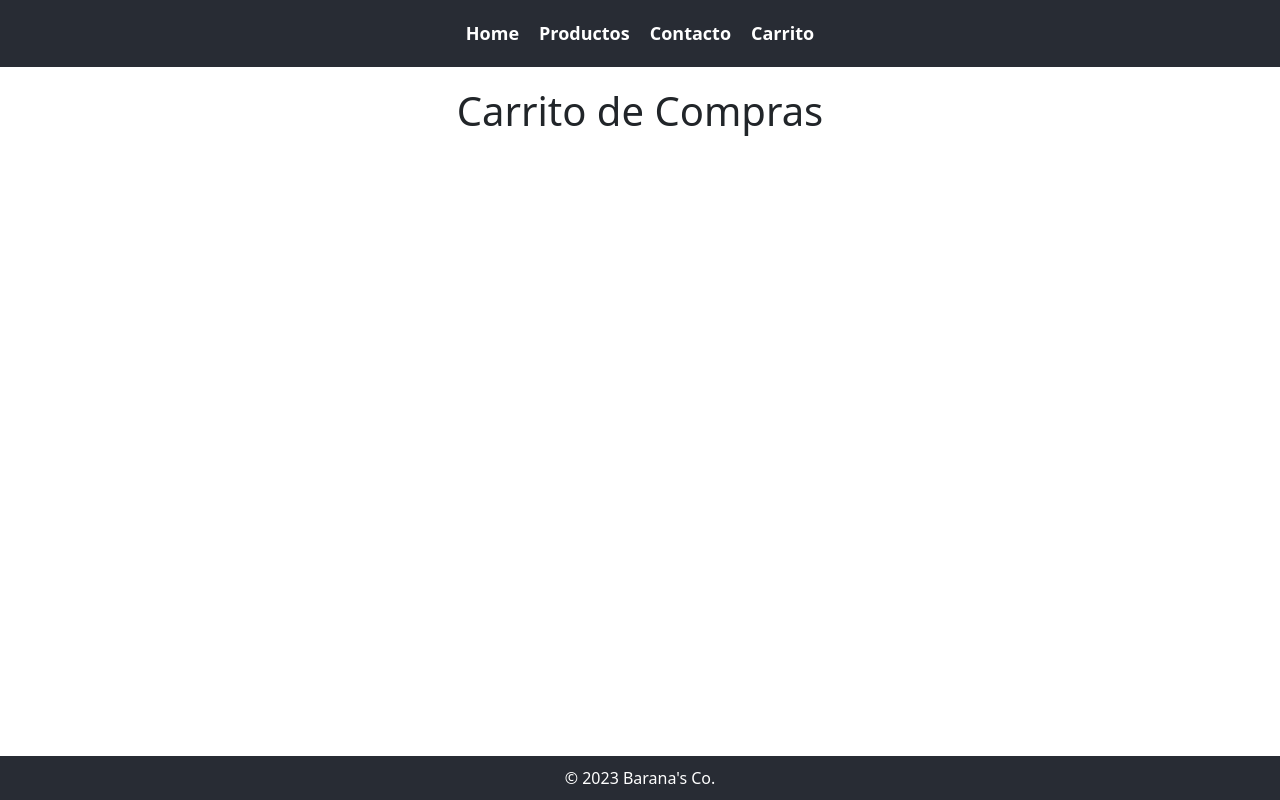
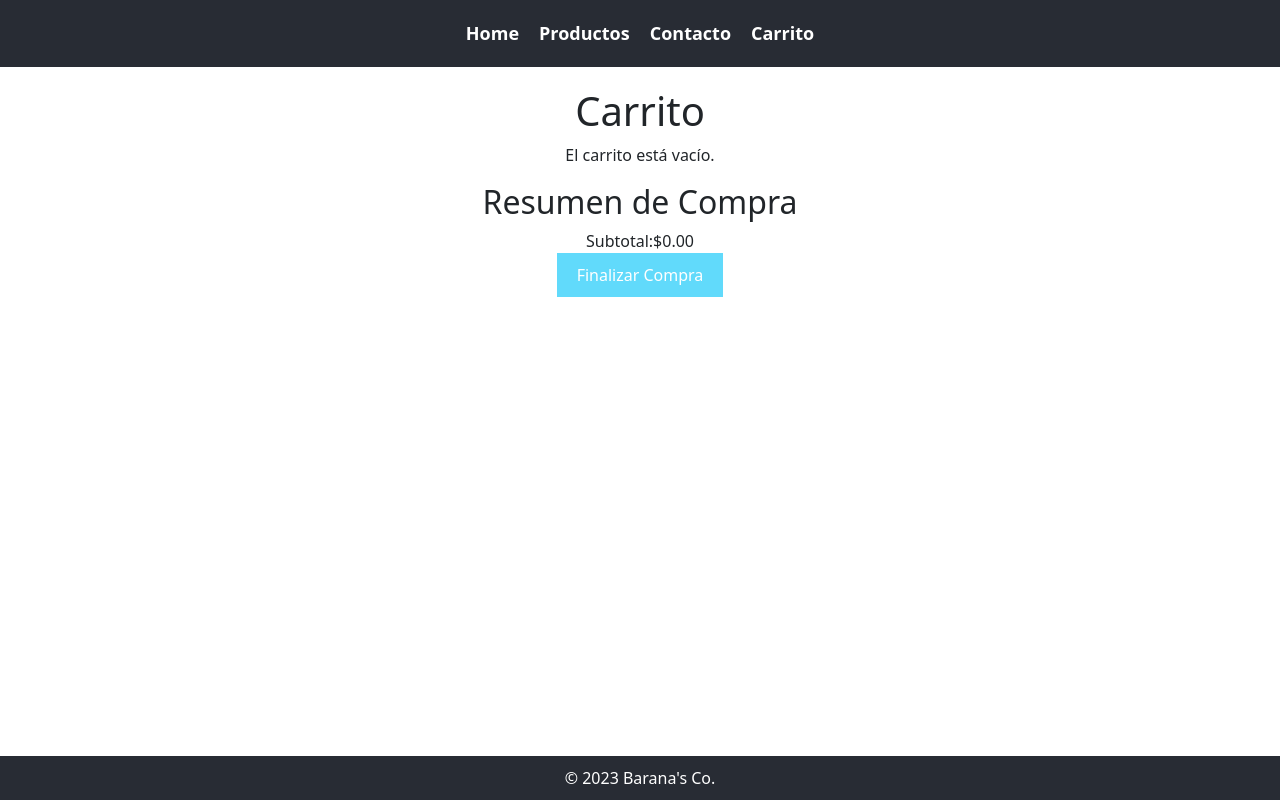
Before and after one commit to thiagobaran/TP7, a React (Create React App) app: page /carrito in a window 1280 px wide. Built offline with nearby package versions, Linux system fonts and the light colour scheme.

Commit message:
casi terminado

```diff
--- a/package.json
+++ b/package.json
@@ -11,6 +11,7 @@
     "@testing-library/user-event": "^13.5.0",
     "axios": "^1.4.0",
     "bootstrap": "^5.3.1",
+    "prop-types": "^15.8.1",
     "react": "^18.2.0",
     "react-bootstrap": "^2.8.0",
     "react-dom": "^18.2.0",
--- a/src/App.js
+++ b/src/App.js
@@ -40,7 +40,7 @@ function App() {
               <Route path="/productos" element={<Productos />} />
               <Route path="/productos/:id" element={<DetalleProducto />} />
               <Route path="/contacto" element={<Contacto />} />
-              <Route path="/carrito" element={<Carrito />} /> {/* Agrega la ruta para el Carrito */}
+              <Route path="/carrito" element={<Carrito />} />
             </Routes>
           </main>
           <footer className="App-footer">
--- a/src/CarritoContext.js
+++ b/src/CarritoContext.js
@@ -18,6 +18,11 @@ export const CarritoProvider = ({ children }) => {
     setCarrito(nuevoCarrito);
   };
 
+  const eliminarDelCarrito = (productoId) => {
+    const nuevoCarrito = carrito.filter((producto) => producto.id !== productoId);
+    setCarrito(nuevoCarrito);
+  };
+
   const toggleCarrito = () => {
     setMostrarCarrito(!mostrarCarrito);
   };
@@ -25,8 +30,9 @@ export const CarritoProvider = ({ children }) => {
   const value = {
     carrito,
     agregarAlCarrito,
-    mostrarCarrito, // Agrega mostrarCarrito al contexto
-    toggleCarrito, // Agrega toggleCarrito al contexto
+    eliminarDelCarrito,
+    mostrarCarrito,
+    toggleCarrito,
   };
 
   return (
--- a/src/Paginas/CarritoModal.css
+++ b/src/Paginas/CarritoModal.css
@@ -1,31 +1,59 @@
-.carrito-modal {
-    display: none;
-    position: fixed;
-    top: 0;
-    left: 0;
-    width: 100%;
-    height: 100%;
-    background-color: rgba(0, 0, 0, 0.5);
-    justify-content: center;
-    align-items: center;
-  }
-
+/* Establece la anchura del modal al 100% */
 .modal-content {
   background-color: white;
   padding: 20px;
   border-radius: 5px;
   box-shadow: 0px 0px 10px rgba(0, 0, 0, 0.2);
+  width: 100%; /* Ocupa todo el ancho de la pantalla */
+  max-width: none; /* No establezca una anchura máxima */
+  overflow-x: auto; /* Habilita desplazamiento horizontal si es necesario */
+  display: flex; /* Agrega display flex para centrado vertical */
+  justify-content: space-between; /* Espacio entre los dos contenedores */
+  align-items: center; /* Centra verticalmente el contenido */
 }
 
-  .visible {
-    display: flex;
+/* Establece la anchura de la tabla al 70% */
+.carrito-table {
+  width: 70%;
+  border-collapse: collapse;
 }
 
-  .close-button {
-    position: absolute;
-    top: 10px;
-    right: 10px;
-    background-color: transparent;
-    border: none;
+/* Establece la anchura del contenedor de resumen al 30% */
+.carrito-resumen {
+  width: 30%;
+  background-color: #f2f2f2;
+  padding: 20px;
+  border-radius: 5px;
+}
+
+.carrito-table th,
+.carrito-table td {
+  padding: 10px;
+  text-align: left;
+  border-bottom: 1px solid #ddd;
+}
+
+.carrito-table th {
+  background-color: #f2f2f2;
+  font-weight: bold;
+}
+
+.eliminar-icon {
   cursor: pointer;
 }
+
+.subtotal {
+  display: flex;
+  justify-content: space-between;
+  margin-bottom: 10px;
+}
+
+.finalizar-compra {
+  background-color: #007bff;
+  color: #fff;
+  padding: 10px 20px;
+  border: none;
+  border-radius: 5px;
+  cursor: pointer;
+  width: 100%;
+}
--- a/src/Paginas/CarritoModal.js
+++ b/src/Paginas/CarritoModal.js
@@ -1,22 +1,98 @@
-// Carrito.js
-import React from 'react';
-import { useCarrito } from '../CarritoContext';
+import React from "react";
+import { useCarrito } from "../CarritoContext";
+import { FontAwesomeIcon } from "@fortawesome/react-fontawesome";
+import { faTrash } from "@fortawesome/free-solid-svg-icons";
+import PropTypes from "prop-types"; // Importa PropTypes
 
 const Carrito = () => {
-  const { carrito } = useCarrito();
+  const { carrito, eliminarDelCarrito } = useCarrito();
+
+  const handleEliminarDelCarrito = (productoId) => {
+    eliminarDelCarrito(productoId);
+  };
+
+  const calcularPrecioConDescuento = (precio, descuento) => {
+    const precioConDescuento = precio - precio * (descuento / 100);
+    return precioConDescuento.toFixed(2); // Redondear a 2 decimales
+  };
+
+  const calcularPrecioTotal = () => {
+    let total = 0;
+    carrito.forEach((producto) => {
+      total += parseFloat(
+        calcularPrecioConDescuento(
+          producto.price,
+          producto.discountPercentage
+        )
+      );
+    });
+    return total.toFixed(2);
+  };
 
   return (
-    <div>
-      <h1>Carrito de Compras</h1>
-      <ul>
-        {carrito.map((producto) => (
-          <li key={producto.id}>
-            <span>{producto.title}</span> {/* Cambia 'producto.nombre' por 'producto.title' */}
-          </li>
-        ))}
-      </ul>
+    <div className="carrito-modal">
+      <div className="modal-content">
+        <h1>Carrito</h1>
+        <div className="carrito-productos">
+          {carrito.length === 0 ? (
+            <p>El carrito está vacío.</p>
+          ) : (
+            <table className="carrito-table">
+              <thead>
+                <tr>
+                  <th>Imagen</th>
+                  <th>Nombre</th>
+                  <th>Precio</th>
+                  <th>Eliminar</th>
+                </tr>
+              </thead>
+              <tbody>
+                {carrito.map((producto) => (
+                  <tr key={producto.id}>
+                    <td>
+                      <img
+                        src={producto.images[0]}
+                        alt=""
+                        style={{ height: "130px", width: "auto" }}
+                      />
+                    </td>
+                    <td>{producto.title}</td>
+                    <td>
+                      $
+                      {calcularPrecioConDescuento(
+                        producto.price,
+                        producto.discountPercentage
+                      )}
+                    </td>
+                    <td>
+                      <FontAwesomeIcon
+                        icon={faTrash}
+                        className="eliminar-icon"
+                        onClick={() => handleEliminarDelCarrito(producto.id)}
+                      />
+                    </td>
+                  </tr>
+                ))}
+              </tbody>
+            </table>
+          )}
+        </div>
+        <div className="carrito-resumen">
+          <h2>Resumen de Compra</h2>
+          <div className="subtotal">
+            <span>Subtotal:</span>
+            <span>${calcularPrecioTotal()}</span>
+          </div>
+          <button className="finalizar-compra">Finalizar Compra</button>
+        </div>
+      </div>
     </div>
   );
 };
 
+Carrito.propTypes = {
+  eliminarDelCarrito: PropTypes.func.isRequired,
+  carrito: PropTypes.array.isRequired,
+};
+
 export default Carrito;
--- a/src/Paginas/DetalleProducto.js
+++ b/src/Paginas/DetalleProducto.js
@@ -4,15 +4,15 @@ import axios from 'axios';
 import { Carousel } from 'react-bootstrap';
 import './DetalleProducto.css';
 import { useCarrito } from '../CarritoContext';
+import PropTypes from 'prop-types'; // Importa PropTypes
 
 const DetalleProducto = () => {
   const { id } = useParams();
   const [producto, setProducto] = useState(null);
-  const { agregarAlCarrito } = useCarrito();
+  const { agregarAlCarrito, carrito, eliminarDelCarrito } = useCarrito();
 
   useEffect(() => {
-    axios
-      .get(`https://dummyjson.com/products/${id}`)
+    axios.get(`https://dummyjson.com/products/${id}`)
       .then((res) => {
         setProducto(res.data);
       })
@@ -24,7 +24,13 @@ const DetalleProducto = () => {
   const handleAgregarAlCarrito = () => {
     if (producto) {
       agregarAlCarrito(producto);
-      console.log('Producto agregado al carrito:', producto); // Agrega un console log para verificar si se agrega el producto
+      console.log('Producto agregado al carrito:', producto);
+    }
+  };
+
+  const handleEliminarDelCarrito = () => {
+    if (producto) {
+      eliminarDelCarrito(producto.id);
     }
   };
 
@@ -45,8 +51,8 @@ const DetalleProducto = () => {
         <p>Quedan {stock} unidades</p>
         <p>Marca: {brand}</p>
         <p>Categoría: {category}</p>
-        <button onClick={handleAgregarAlCarrito}>Añadir al Carrito</button> {/* Botón para agregar al carrito */}
-        </div>
+        <button onClick={handleAgregarAlCarrito}>Añadir al Carrito</button>
+      </div>
       <div className="producto-carrousel">
         <Carousel>
           {images.map((image, index) => (
@@ -59,5 +65,10 @@ const DetalleProducto = () => {
     </div>
   );
 };
+DetalleProducto.propTypes = {
+  agregarAlCarrito: PropTypes.func.isRequired,
+  carrito: PropTypes.array.isRequired,
+  eliminarDelCarrito: PropTypes.func.isRequired,
+};
 
 export default DetalleProducto;
--- a/src/Paginas/Home.js
+++ b/src/Paginas/Home.js
@@ -1,12 +1,13 @@
 import React, { useEffect, useState } from 'react';
 import axios from 'axios';
 import { Carousel } from 'react-bootstrap';
-import { useCarrito } from '../CarritoContext'; // Importa el contexto del carrito
+import { useCarrito } from '../CarritoContext';
 import { FontAwesomeIcon } from '@fortawesome/react-fontawesome';
 import { faCheckCircle } from '@fortawesome/free-solid-svg-icons';
+import PropTypes from 'prop-types'; // Importa PropTypes
 
 const Home = () => {
-  const { carrito } = useCarrito(); // Obtén el carrito desde el contexto
+  const { carrito } = useCarrito();
 
   const [prodRandom, setProdRandom] = useState([]);
   const [imgRandom, setImgRandom] = useState([]);
@@ -47,7 +48,6 @@ const Home = () => {
     setActiveIndex(selectedIndex);
   };
 
-  // Función para verificar si un producto está en el carrito
   const productoEnCarrito = (productoId) => {
     return carrito.some((producto) => producto.id === productoId);
   };
@@ -80,4 +80,9 @@ const Home = () => {
   );
 };
 
+Home.propTypes = {
+  title: PropTypes.string,
+  images: PropTypes.arrayOf(PropTypes.string),
+};
+
 export default Home;
--- a/src/Paginas/Productos.js
+++ b/src/Paginas/Productos.js
@@ -1,10 +1,10 @@
-// Productos.js
 import React, { useState, useEffect } from 'react';
 import axios from 'axios';
 import { Link } from 'react-router-dom';
 import { useCarrito } from '../CarritoContext';
 import { FontAwesomeIcon } from '@fortawesome/react-fontawesome';
 import { faCheckCircle } from '@fortawesome/free-solid-svg-icons';
+import PropTypes from 'prop-types'; // Importa PropTypes
 
 const Productos = () => {
   const { carrito } = useCarrito();
@@ -17,8 +17,7 @@ const Productos = () => {
   }, []);
 
   const obtenerProductos = () => {
-    axios
-      .get('https://dummyjson.com/products')
+    axios.get('https://dummyjson.com/products')
       .then((res) => {
         const productos = res.data.products;
         setProductosOriginales(productos);
@@ -40,6 +39,10 @@ const Productos = () => {
     }
   };
 
+  const productoEnCarrito = (productoId) => {
+    return carrito.some((producto) => producto.id === productoId);
+  };
+
   return (
     <div>
       <h1>Productos</h1>
@@ -55,7 +58,7 @@ const Productos = () => {
       <ul className="productos-lista">
         {productosFiltrados.map((producto) => (
           <li key={producto.id}>
-            {productoEnCarrito(carrito, producto.id) && (
+            {productoEnCarrito(producto.id) && (
               <FontAwesomeIcon icon={faCheckCircle} className="check-icon" />
             )}
             <Link to={`/productos/${producto.id}`}>
@@ -68,4 +71,8 @@ const Productos = () => {
   );
 };
 
+Productos.propTypes = {
+  carrito: PropTypes.array.isRequired,
+};
+
 export default Productos;
```
Also changed, not shown: 1 other file (tests, documents, lock files or other folders). Lines whose indentation alone changed are shown as unchanged.
